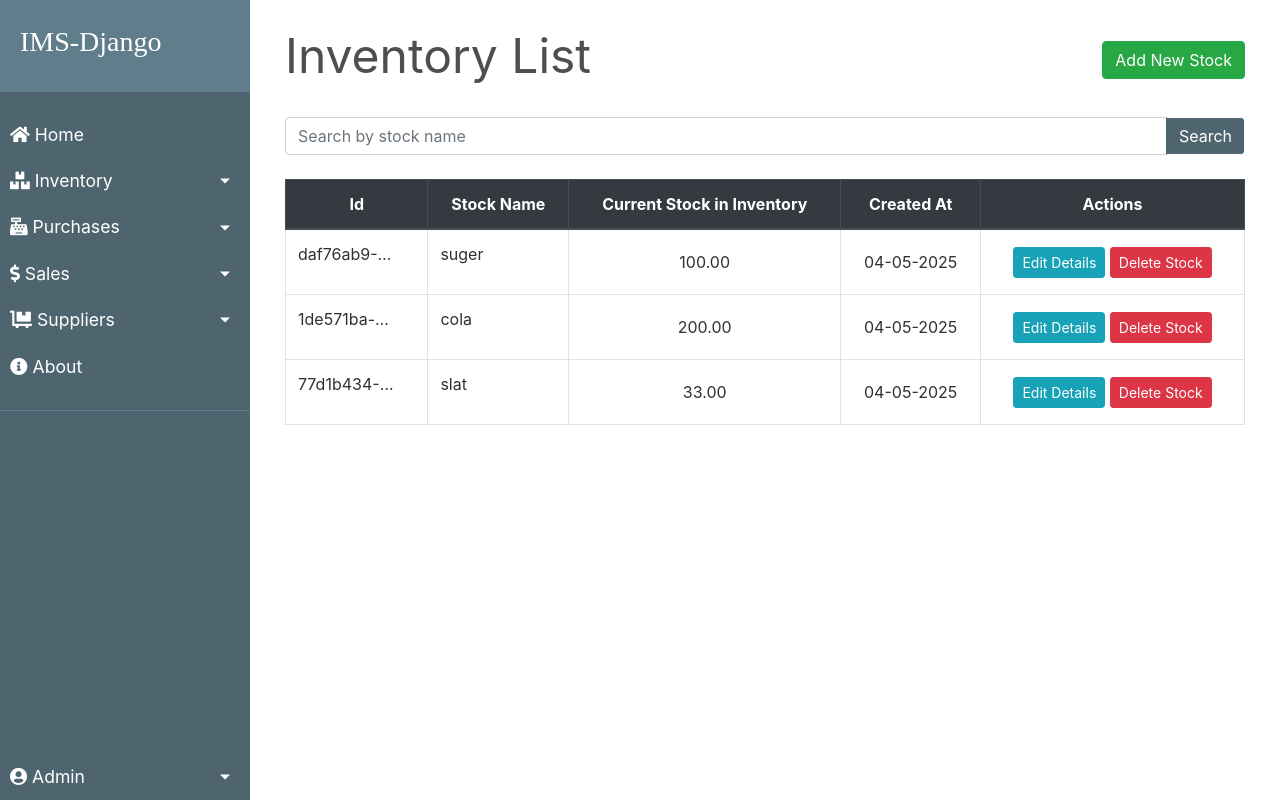
After one commit to AbdelilahChahbouni/inventory-ms, a Django app: page /inventory/stock_list in a window 1280 px wide. The commit adds this page. Run offline with Django 4.2, Linux system fonts and the light colour scheme; data comes from the database, SQL or seed files in the repository; some libraries are stand-ins or nearby versions; some web fonts are replaced.

Commit message:
add list_stock page and pagination

```diff
--- a/src/inventory/templates/inventory/create_stock.html
+++ b/src/inventory/templates/inventory/create_stock.html
@@ -34,9 +34,9 @@
 
             <div class="align-middle">
               <button type="submit" class="btn btn-success">Save</button>
-              <a href="#" class="btn  btn-danger"> Delete Stock </a>
+              <button type="reset" class="btn btn-danger">Reset</button>
 
-              <a href="#" class="btn btn-secondary">Cancel</a>
+              <a href="/" class="btn btn-secondary">Cancel</a>
             </div>
 
           </form>
--- /dev/null
+++ b/src/inventory/templates/inventory/inventory.html
@@ -0,0 +1,100 @@
+{% extends "base.html" %}
+{% load widget_tweaks %}
+{% block title %} Inventory {% endblock title %}
+{% block content %}
+      <div class="row">
+        <div class="col-md-12">
+          <!-- messages here -->
+          <div class="container">
+            <!-- block content -->
+            <div class="row" style="color: #4e4e4e; font-style: bold; font-size: 3rem; ">
+              <div class="col-md-8">Inventory List</div>
+              <div class="col-md-4">
+                <div style="float:right;"> <a class="btn btn-success" href="{% url 'create_stock' %}">Add New Stock</a> </div>
+              </div>
+            </div>
+
+            <div style="border-bottom: 1px solid white;"></div>
+
+            <br>
+
+            <table class="table table-css table-bordered table-hover">
+
+
+              <form method="get">
+
+                <div class="input-group search">
+                  <!-- <input type="search" class="form-control textinput" placeholder="Search by stock name"> -->
+                  {% render_field filter.form.name class="form-control textinput" placeholder="Search by stock name" %}
+                  <div class="input-group-append">
+                    <button type="submit" class="btn btn-pink"> Search </button>
+                  </div>
+                </div>
+              </form>
+
+              <br>
+
+              <thead class="thead-dark align-middle">
+                <tr>
+                 <th >Id</th>
+                  <th >Stock Name</th>
+                  <th>Current Stock in Inventory</th>
+                  <th>Created At</th>
+                  <th>Actions</th>
+                </tr>
+              </thead>
+             {% if object_list %}
+              <tbody>
+                {% for item in object_list  %}
+                <tr>
+                    <td>
+                        <p>{{ item.id|truncatechars:10 }}</p>
+                      </td>
+                  <td>
+                    <p>{{ item.name }}</p>
+                  </td>
+                  <td class="align-middle">{{item.quantity}}</td>
+                  <td class="align-middle">{{item.date|date:"d-m-Y"}}</td>
+
+                  <td class="align-middle">
+                    <a href="#" class="btn btn-info btn-sm">Edit Details</a>
+                    <a href="#" class="btn btn-danger btn-sm"> Delete Stock </a>
+                  </td>
+                </tr>
+                {% endfor %}
+              </tbody>
+
+            </table>
+            <!-- pagination section -->
+
+            <div class="align-middle">
+                {% if is_paginated %}
+                    {% if page_obj.has_previous %}
+                        <a class="btn btn-outline-info mb-4" href="?page=1">First</a>
+                        <a class="btn btn-outline-info mb-4" href="?page={{page_obj.previous_page_number}}">Previous</a>
+                    {% endif %}
+                {% for n in page_obj.paginator.page_range %}
+                    {% if page_obj.number == n %}
+                        <a class="btn btn-info mb-4" href="?page={{n}}">{{n}}</a>
+                    {% else %}
+                        <a class="btn btn-outline-info mb-4" href="?page={{n}}">{{n}}</a>
+                    {% endif %}
+                {% endfor %}
+                {% if page_obj.has_next %}
+                    <a class="btn btn-outline-info mb-4" href="?page={{page_obj.next_page_number}}">Next</a>
+                    <a class="btn btn-outline-info mb-4" href="?page={{page_obj.paginator.num_pages}}">Last</a>
+                {% endif %}
+            {% endif %}
+            </div>
+            {% else %}
+            <br><br><br><br><br><br><br><br>
+            <div style="color: #575757; font-style: bold; font-size: 1.5rem; text-align: center;">The records are empty.
+              Please try
+              adding some.</div>
+              {% endif %}
+          </div>
+
+        </div>
+        <br>
+
+{% endblock content %}
--- a/src/inventory/views.py
+++ b/src/inventory/views.py
@@ -12,15 +12,17 @@ from django.contrib import messages
 class StockListView(FilterView):
     queryset = InventoryStock.objects.filter(is_deleted=False)
     filterset_class = InventoryStockFilter
-    template_name = 'inventory.html'
+    template_name = 'inventory/inventory.html'
+    # context_object_name='stocks '
     paginate_by = 10
 
 class StockCreateView(SuccessMessageMixin, generic.CreateView):
     model = InventoryStock
     template_name = 'inventory/create_stock.html'
     form_class = InventoryStockForm
+    success_url = '/'
     success_message = "Stock Created Succssefully"
-    success_url = '/'
+
 
 
 class StockUpdateView(SuccessMessageMixin, generic.UpdateView):
--- a/src/templates/base.html
+++ b/src/templates/base.html
@@ -57,7 +57,7 @@
           <ul class="collapse list-unstyled" id="inventorySubmenu">
             <li> <a class="sidebar-text sidebar-subitem sidebar-button" href="{% url 'create_stock' %}"><i class="fas fa-dot-circle"></i> Add
                 New</a> </li>
-            <li> <a class="sidebar-text sidebar-subitem sidebar-button" href="#"><i class="fas fa-dot-circle"></i>
+            <li> <a class="sidebar-text sidebar-subitem sidebar-button" href="{% url 'stock_list' %}"><i class="fas fa-dot-circle"></i>
                 Inventory List</a> </li>
           </ul>
         </li>
```
